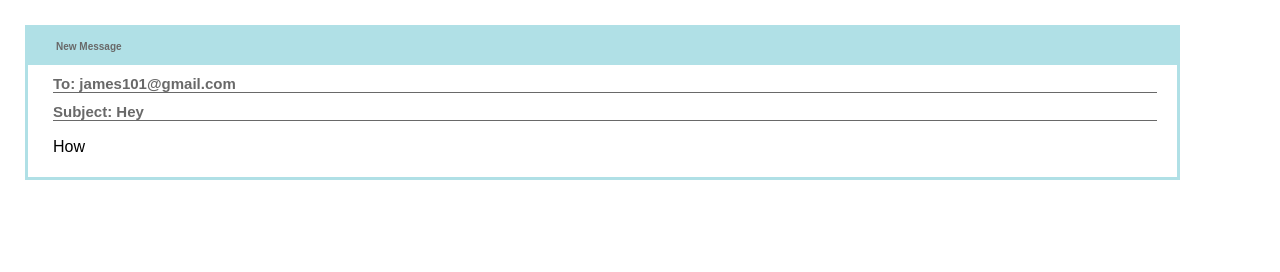
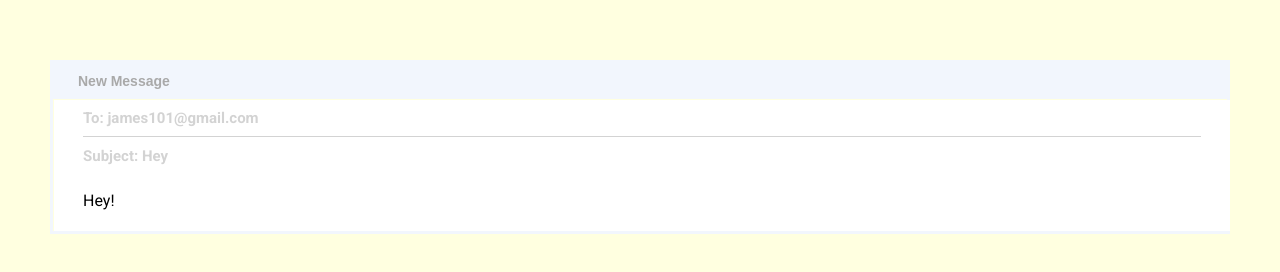
Before and after one commit to savena-online/savena-online.github.io, a plain HTML site: page index.html in a window 1280 px wide. Drawn offline with Linux system fonts and the light colour scheme.

Commit message:
Updating background colours and position

```diff
--- a/Typing_Email_Latest.js
+++ b/Typing_Email_Latest.js
@@ -667,7 +667,7 @@ async function TypeMyWords(eleRef) {
 
    // while(true) {
 
-     await waitForMs(2000);
+     await waitForMs(3500);
 
       for(let j = 0; j < 1; j++) { //  "Hey
         await typeWord(myText[i], eleRef);
--- a/formatting.css
+++ b/formatting.css
@@ -1,68 +1,101 @@
-body {
-    background-color: white;
-    font-family: 'Darker Grotesque', sans-serif;
+
+.roboto-<body> {
+  font-family: "Roboto", sans-serif;
+  font-optical-sizing: auto;
+  font-weight: 100;
+  font-style: normal;
+  font-variation-settings:
+    "wdth" 100;
 }
 
-.typing_container{
-    background-color: white;
-    font-family: 'Darker Grotesque', sans-serif;
+body {
+    background-color: lightyellow;
+    font-family: 'Roboto', sans-serif;
+}
+
+.email-content {
+  background-color: white;
+  background-clip: content-box, padding-box, border-box;
+    float: inherit;
+    box-shadow: 0 -8px 0 29px white;
+    margin-right: 26px;
+        margin-left: 5px;
+
 }
 
 .new_message {
     font-family: sans-serif;
-    font-size: 10px;
-    color:dimgrey;
-    background-color: powderblue;
-    padding-top: 3px;
+    font-size: 14px;
+    color: darkgray;
+    background-clip: border-box;
+    background-color: #f2f6fd;
+    padding-top: 10px;
     padding-right: 10px;
-    padding-bottom: 3px;
-    padding-left: 28px;
+    padding-bottom: 10px;
+    padding-left: 25px;
      margin-top: 0px;
-  margin-bottom: 3px;
-  margin-right: -23px;
+  margin-bottom: 0px;
+  margin-right: -2px;
   margin-left: -25px;
 }
 
 
 h1 {
-    font-family: sans-serif;
+    font-family: 'Roboto';
     font-size: 15px;
-    color:dimgrey;
+    color:lightgray;
+    background-color: white;
 }
 
 .subject
 {
     border-bottom-style: solid;
-        border-width: 1px;
+    border-width: 1px;
+    padding-bottom: 9px;
+    border-bottom-color: lightgray;
+    box-shadow: 0 20px 0 29px white;
+    margin-right: 26px;
+        margin-left: 5px
 }
 
 body {border-style: solid;}
-body {border-color: powderblue}
+body {border-color: #f2f6fd;}
 
 body
-    {padding-top: 0px;
-    padding-right: 20px;
+{
+    padding-top: px;
+    padding-right: 0;
     padding-bottom: 5px;
-    padding-left: 25px;}
-
-body {
-  margin-top: 25px;
-  margin-bottom: 100px;
-  margin-right: 100px;
-  margin-left: 25px;
+    padding-left: 25px;
+    margin-top: 60px;
+    margin-bottom: 30px;
+    margin-right: 50px;
+    margin-left: 50px;
+    animation: move 0.5s linear;
+  rposition: relative;
+  height: fit-content;
 }
 
+@keyframes move {
+  0% {
 
+     	transform: translate(80%, 80%);
+  }
+  100% {
 
+      transform: translateX(0%, 0%);
+  }
+}
 
 .input-cursor-1.input-cursor {
       display: inline-block;
       width: 2px;
       height: 15px;
-      background-color: blue;
+      background-color: black;
       margin-left: 0px;
-      animation: blink .2s linear infinite alternate;
+      animation: blink .3s linear infinite alternate;
     }
+
 
 @keyframes blink {
     0% {opacity: 1;}
--- a/index.html
+++ b/index.html
@@ -1,4 +1,9 @@
 <!DOCTYPE html>
+
+<link rel="preconnect" href="https://fonts.googleapis.com">
+<link rel="preconnect" href="https://fonts.gstatic.com" crossorigin>
+<link href="https://fonts.googleapis.com/css2?family=Roboto:ital,wght@0,100..900;1,100..900&display=swap" rel="stylesheet">
+
 <html>
 <head>
 <link rel="stylesheet" href="formatting.css">
@@ -6,9 +11,8 @@
 <body>
 
     <h1 class="new_message">
-        <p>
         New Message
-        </p>
+
     </h1>
 
     <h1 class="subject">
@@ -21,13 +25,13 @@
 
         Subject: Hey
 
-
     </h1>
 
 
     <p>
 
 
+    <div class ="email-content">
     <div class="typing-container">
     <span id="feature-text-1"></span>
     <span class="input-cursor-1"></span>
@@ -122,6 +126,7 @@
 
   <script language="JavaScript" type="text/javascript" src="Typing_Email_Latest.js"></script>
 
+</div>
 
 </body>
 <html>
```
Also changed, not shown: 1 other file.
